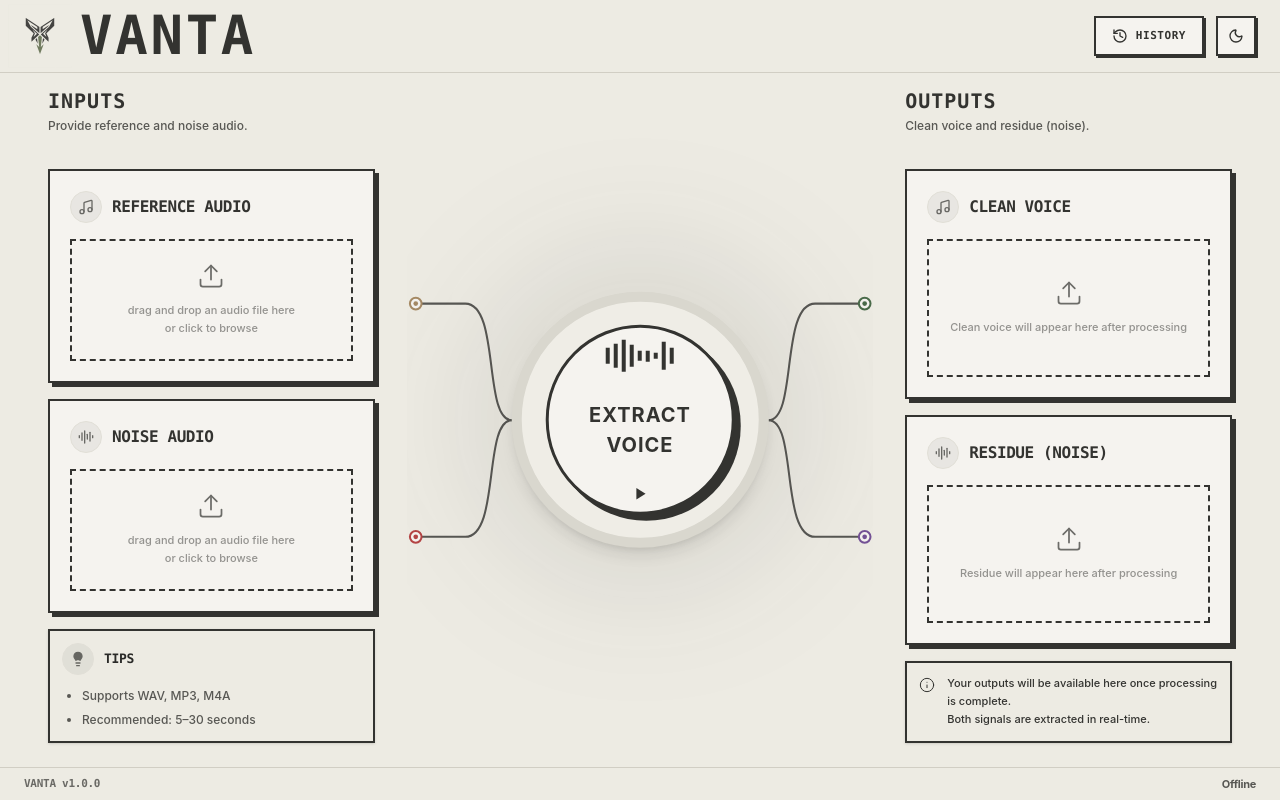
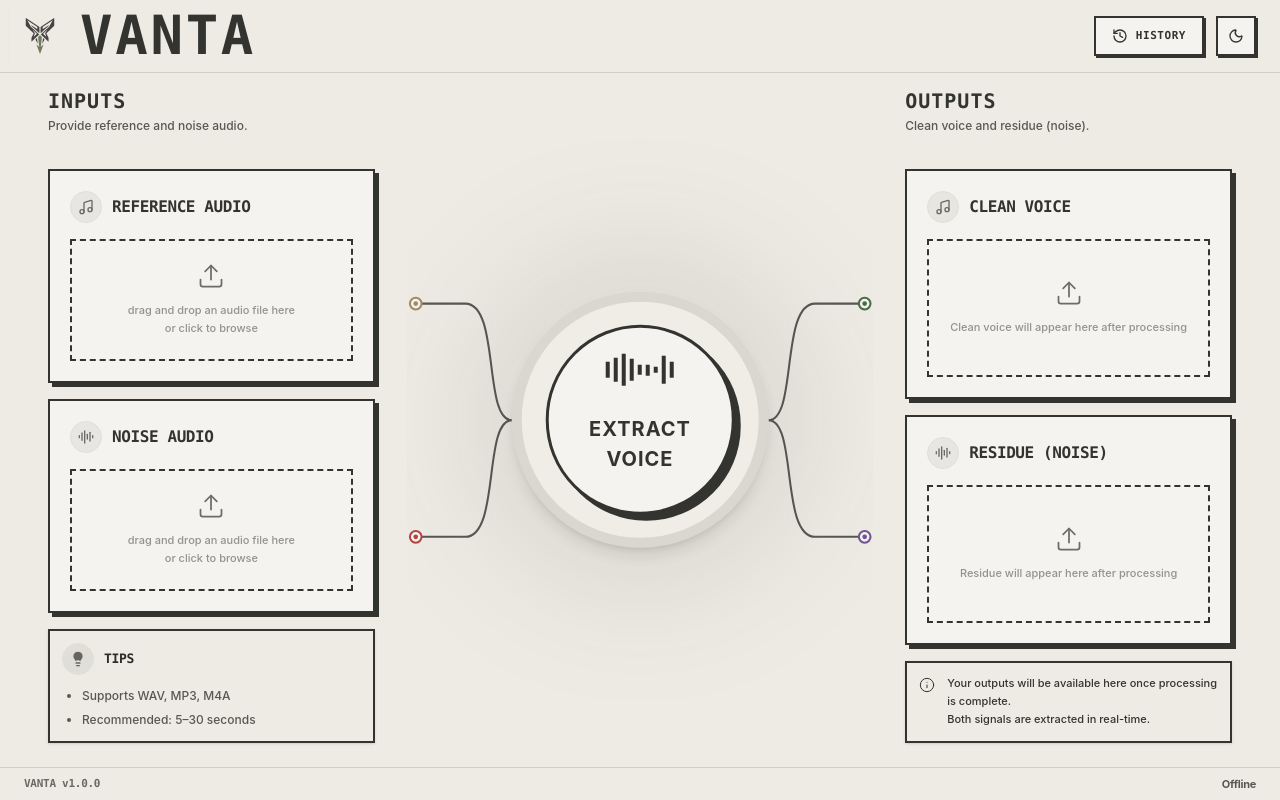
Before and after one commit to Komalpreet2809/Vanta, a Next.js app in the folder web/: page / in a window 1280 px wide. Built offline with nearby package versions, Linux system fonts and the light colour scheme; no server answers.

Commit message:
style: remove play icon from Extract Voice button

```diff
--- a/web/src/components/EngineCenter.tsx
+++ b/web/src/components/EngineCenter.tsx
@@ -136,13 +136,7 @@ export function EngineCenter({
                   <span className="text-[24px] font-mono-heading font-black text-[var(--text-main)] mt-2">
                     {Math.round(progress)}%
                   </span>
-                ) : (
-                  <div className="mt-2">
-                     <svg width="20" height="20" viewBox="0 0 24 24" fill="#333330">
-                       <path d="M8 5v14l11-7z" />
-                     </svg>
-                  </div>
-                )}
+                ) : null}
               </div>
             </motion.button>
           </div>
```
